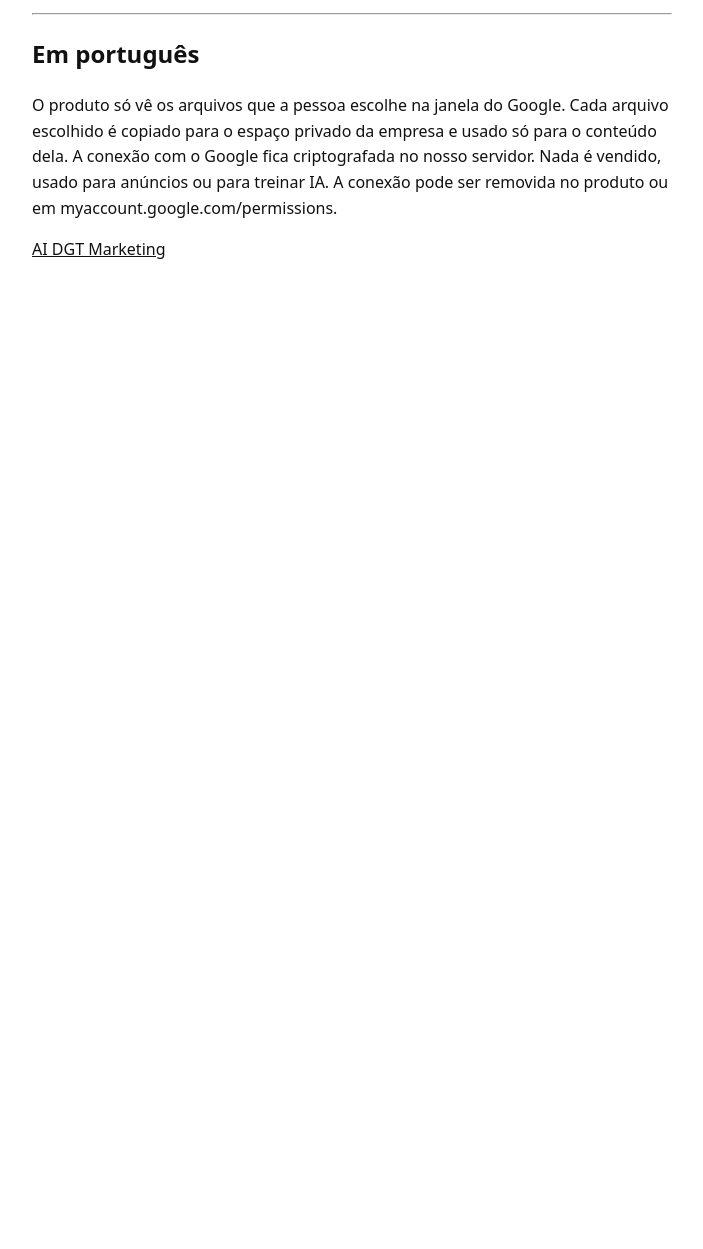
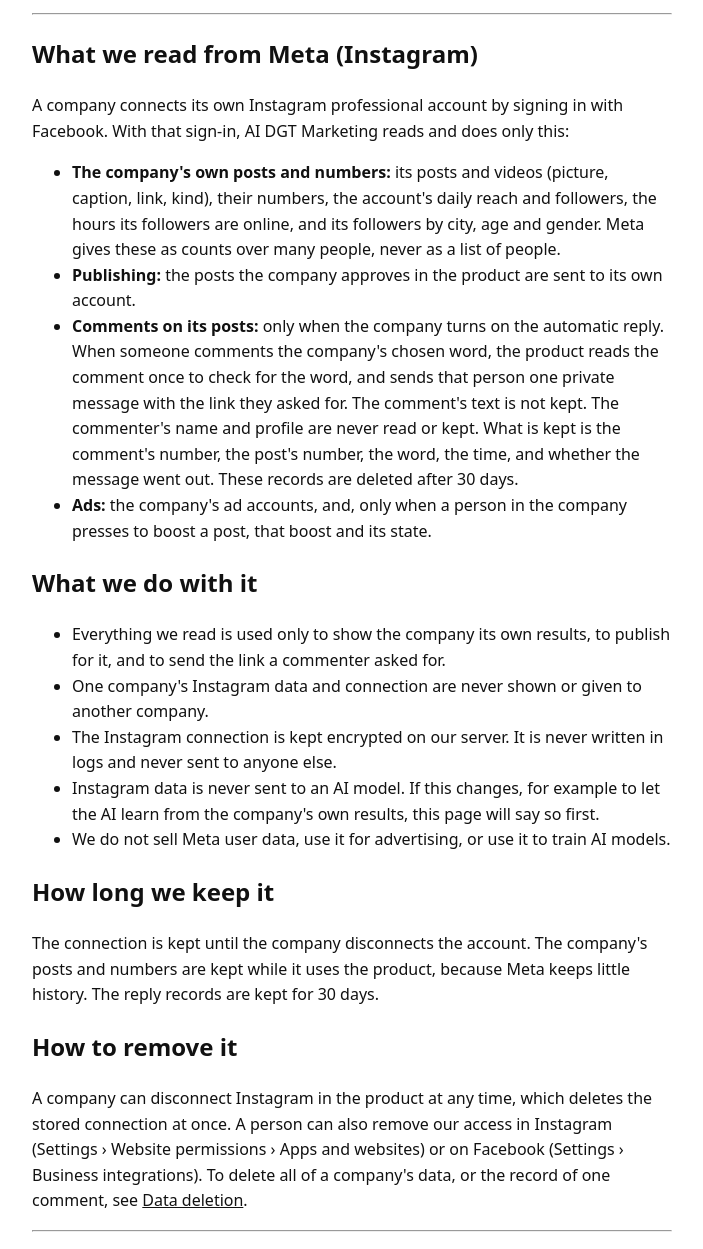
Before and after one commit to mnserra/mnserra.github.io, a plain HTML site: page privacy.html in a window 1280 px wide. Shown: the part 829-2078 px from the top of the page, without its empty margins (288-991 px from the left). Before the commit the page ends 1132 px from the top, so only its background shows below. Drawn offline with Linux system fonts and the light colour scheme.

Commit message:
docs(site): add the Meta section to the privacy page and a data deletion page
Co-Authored-By: Claude Opus 5.5 <noreply@anthropic.com>

Claude-Session: https://claude.ai/code/session_01N8rv4dqFR5KKfA4yvuxWLZ

```diff
--- a/privacy.html
+++ b/privacy.html
@@ -4,7 +4,7 @@
 <style>body{font:16px/1.6 system-ui,sans-serif;max-width:640px;margin:40px auto;padding:0 16px;color:#111;background:#fff}a{color:#111}</style></head>
 <body>
 <h1>Privacy policy</h1>
-<p>Last updated: 16 November 2026.</p>
+<p>Last updated: 21 November 2026.</p>
 <h2>What we read from Google</h2>
 <p>AI DGT Marketing asks Google for one permission: <code>drive.file</code>. With it, the product sees only the files a person picks in Google's own file window. It cannot list, open or change any other file in that person's Google Drive.</p>
 <h2>What we do with it</h2>
@@ -18,7 +18,29 @@
 <h2>How to remove it</h2>
 <p>A company can disconnect Google Drive in the product at any time, which deletes the stored connection. A person can also remove the access at <a href="https://myaccount.google.com/permissions">myaccount.google.com/permissions</a>. A company can ask for its files and data to be deleted.</p>
 <hr>
+<h2>What we read from Meta (Instagram)</h2>
+<p>A company connects its own Instagram professional account by signing in with Facebook. With that sign-in, AI DGT Marketing reads and does only this:</p>
+<ul>
+<li><strong>The company's own posts and numbers:</strong> its posts and videos (picture, caption, link, kind), their numbers, the account's daily reach and followers, the hours its followers are online, and its followers by city, age and gender. Meta gives these as counts over many people, never as a list of people.</li>
+<li><strong>Publishing:</strong> the posts the company approves in the product are sent to its own account.</li>
+<li><strong>Comments on its posts:</strong> only when the company turns on the automatic reply. When someone comments the company's chosen word, the product reads the comment once to check for the word, and sends that person one private message with the link they asked for. The comment's text is not kept. The commenter's name and profile are never read or kept. What is kept is the comment's number, the post's number, the word, the time, and whether the message went out. These records are deleted after 30 days.</li>
+<li><strong>Ads:</strong> the company's ad accounts, and, only when a person in the company presses to boost a post, that boost and its state.</li>
+</ul>
+<h2>What we do with it</h2>
+<ul>
+<li>Everything we read is used only to show the company its own results, to publish for it, and to send the link a commenter asked for.</li>
+<li>One company's Instagram data and connection are never shown or given to another company.</li>
+<li>The Instagram connection is kept encrypted on our server. It is never written in logs and never sent to anyone else.</li>
+<li>Instagram data is never sent to an AI model. If this changes, for example to let the AI learn from the company's own results, this page will say so first.</li>
+<li>We do not sell Meta user data, use it for advertising, or use it to train AI models.</li>
+</ul>
+<h2>How long we keep it</h2>
+<p>The connection is kept until the company disconnects the account. The company's posts and numbers are kept while it uses the product, because Meta keeps little history. The reply records are kept for 30 days.</p>
+<h2>How to remove it</h2>
+<p>A company can disconnect Instagram in the product at any time, which deletes the stored connection at once. A person can also remove our access in Instagram (Settings › Website permissions › Apps and websites) or on Facebook (Settings › Business integrations). To delete all of a company's data, or the record of one comment, see <a href="deletion.html">Data deletion</a>.</p>
+<hr>
 <h2 lang="pt-BR">Em português</h2>
 <p lang="pt-BR">O produto só vê os arquivos que a pessoa escolhe na janela do Google. Cada arquivo escolhido é copiado para o espaço privado da empresa e usado só para o conteúdo dela. A conexão com o Google fica criptografada no nosso servidor. Nada é vendido, usado para anúncios ou para treinar IA. A conexão pode ser removida no produto ou em myaccount.google.com/permissions.</p>
+<p lang="pt-BR">O produto lê só a conta profissional da própria empresa: os posts, os números e, quando a resposta automática está ligada, os comentários nos posts dela. O comentário é lido uma vez, para achar a palavra, e a pessoa recebe uma mensagem com o link que pediu. O texto do comentário não é guardado, e o nome de quem comentou nunca é lido. O registro de cada resposta é apagado em 30 dias. A conexão fica criptografada no nosso servidor. Nada é enviado a uma IA, vendido, usado em anúncios ou usado para treinar IA. Se isso mudar, esta página avisa antes. A conexão pode ser removida no produto ou nas configurações do Instagram.</p>
 <p><a href="index.html">AI DGT Marketing</a></p>
 </body></html>
```
Also changed, not shown: deletion.html (added, +13 -0 lines).
